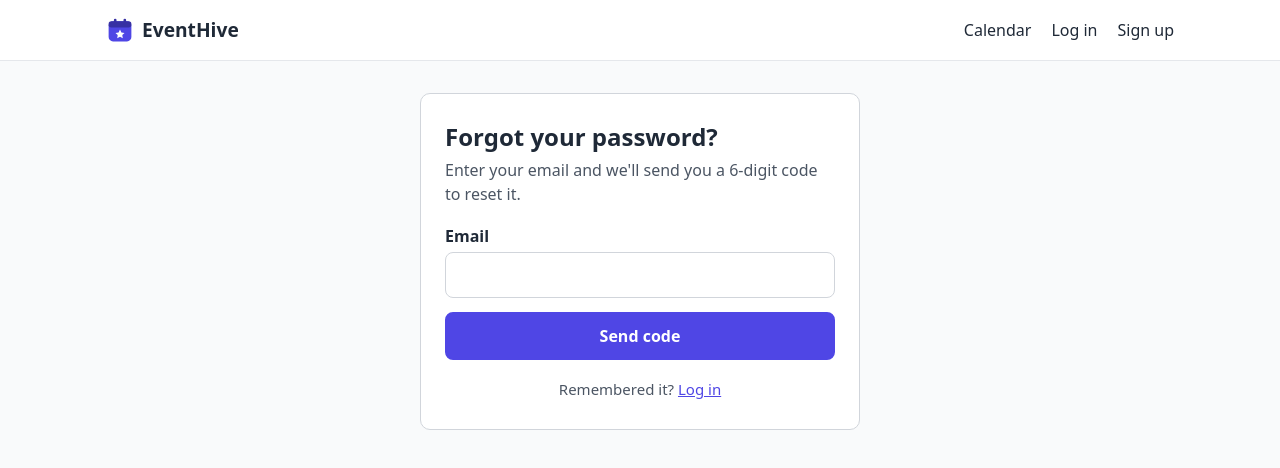
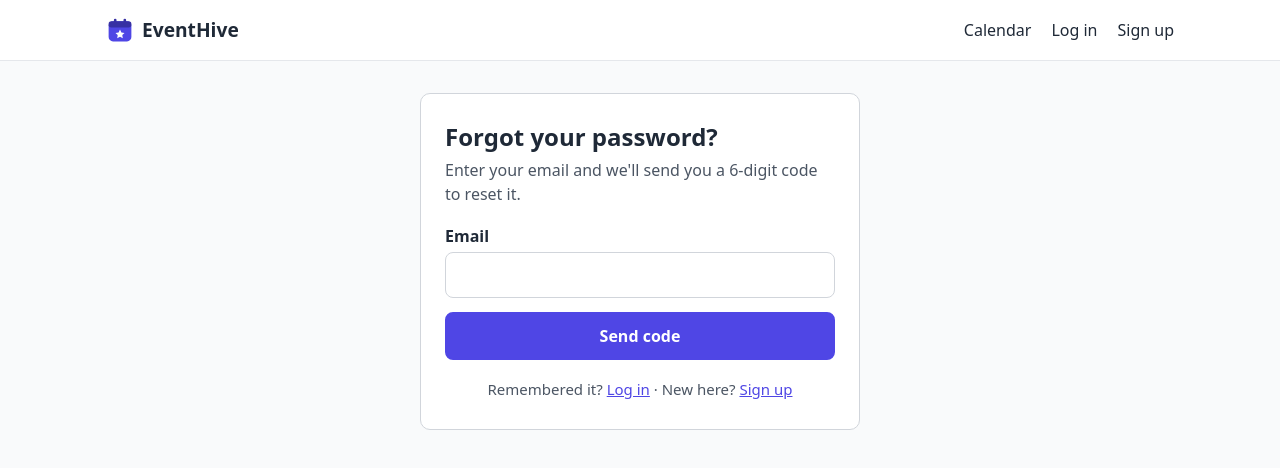
Before and after one commit to Laibaqi/EventHive_SE_project, a React (Vite) app in the folder client/: page /forgot-password in a window 1280 px wide. Shown: the top 468 px of the page. Built offline with nearby package versions, Linux system fonts and the light colour scheme; no server answers.

Commit message:
added msg

```diff
--- a/client/src/pages/password/ForgotPassword.jsx
+++ b/client/src/pages/password/ForgotPassword.jsx
@@ -53,6 +53,9 @@ export default function ForgotPassword() {
               try again
             </button>
           </p>
+          <p className="eh-card__foot">
+            Don't have an account yet? <Link to="/register">Sign up</Link>
+          </p>
         </div>
       </section>
     );
@@ -91,7 +94,7 @@ export default function ForgotPassword() {
         </button>
 
         <p className="eh-card__foot">
-          Remembered it? <Link to="/login">Log in</Link>
+          Remembered it? <Link to="/login">Log in</Link> · New here? <Link to="/register">Sign up</Link>
         </p>
       </form>
     </section>
```
